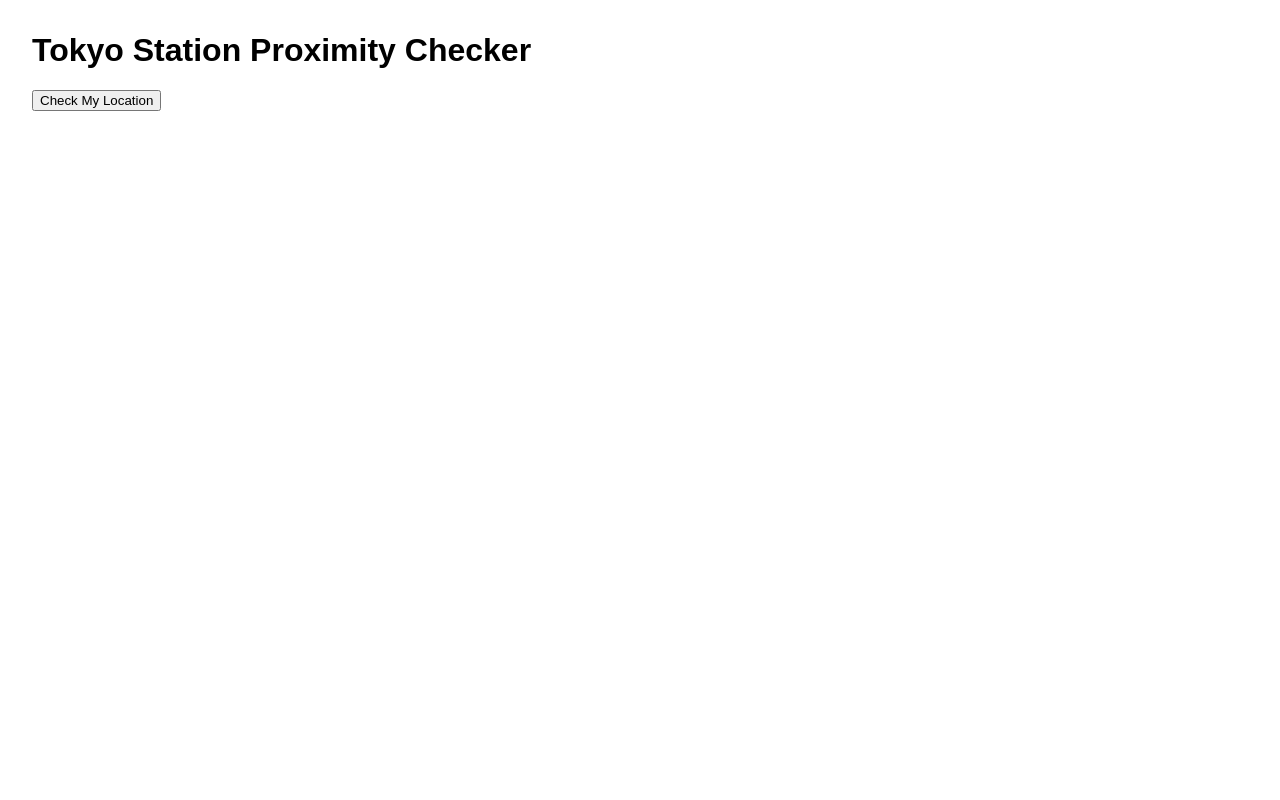
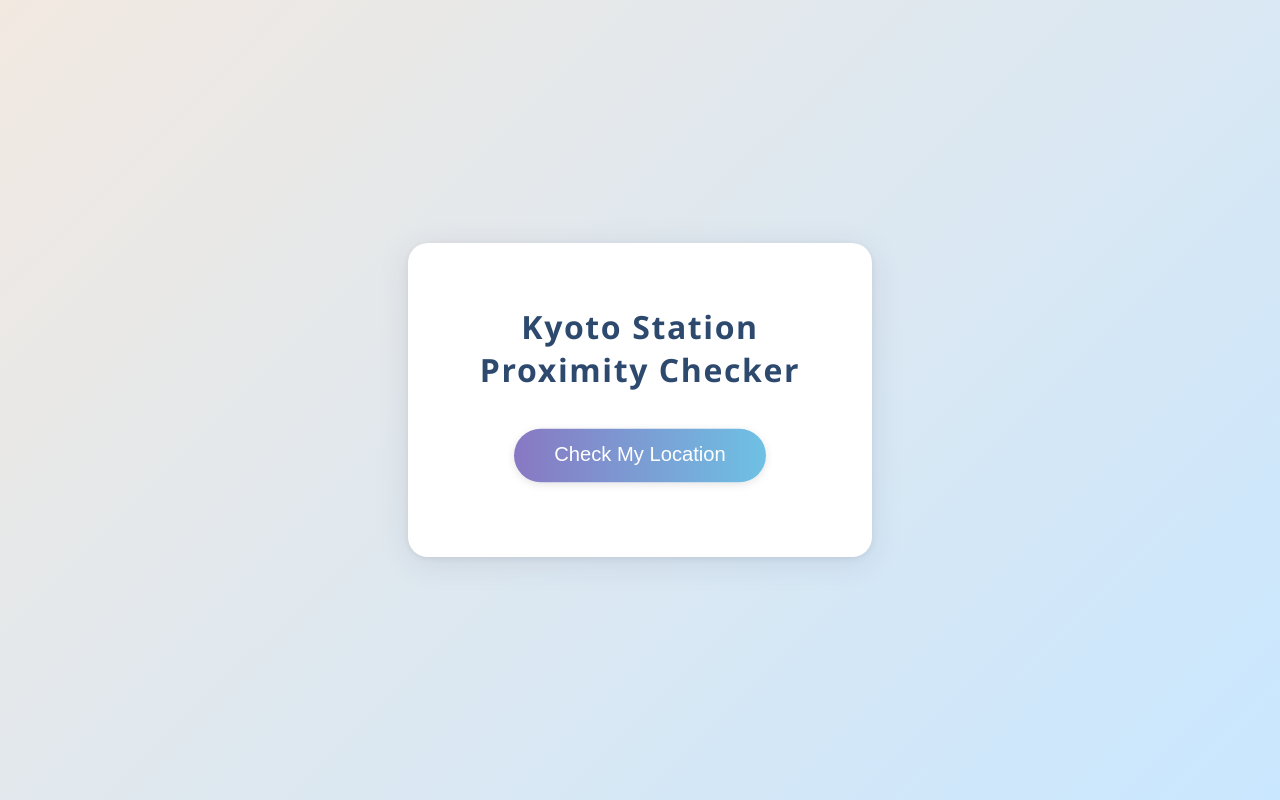
Before and after one commit to gaoshanxx/utk, a plain HTML site: page index.html in a window 1280 px wide. Both pictures are taken after a click on the button "Check My Location". Drawn offline with Linux system fonts and the light colour scheme.

Commit message:
Update index.html for Kyoto

```diff
--- a/index.html
+++ b/index.html
@@ -2,21 +2,74 @@
 <html lang="en">
 <head>
   <meta charset="UTF-8">
-  <title>Tokyo Station Proximity Message</title>
+  <title>Kyoto Station Proximity Message</title>
   <style>
-    body { font-family: sans-serif; margin: 2em; }
-    #message { font-size: 1.5em; color: #2d4a6e; margin-top: 2em; }
-    #error { color: #b30000; margin-top: 2em; }
+    body {
+      font-family: 'Segoe UI', Arial, sans-serif;
+      margin: 0;
+      min-height: 100vh;
+      background: linear-gradient(135deg, #f2e9e1 0%, #c9e7ff 100%);
+      display: flex;
+      flex-direction: column;
+      align-items: center;
+      justify-content: center;
+    }
+    .container {
+      background: #fff;
+      border-radius: 20px;
+      box-shadow: 0 6px 32px rgba(50,50,93,.1), 0 1.5px 6px rgba(0,0,0,.07);
+      padding: 2.5em 2em;
+      text-align: center;
+      max-width: 400px;
+    }
+    h1 {
+      color: #2d4a6e;
+      font-size: 2em;
+      margin-bottom: 1em;
+      font-weight: 700;
+      letter-spacing: 0.05em;
+    }
+    #checkBtn {
+      background: linear-gradient(90deg, #6ec1e4, #8878c3);
+      color: white;
+      border: none;
+      outline: none;
+      font-size: 1.2em;
+      padding: 0.75em 2em;
+      border-radius: 40px;
+      box-shadow: 0 2px 8px rgba(0,0,0,.11);
+      cursor: pointer;
+      transition: background 0.3s, transform 0.2s;
+      margin-top: .5em;
+    }
+    #checkBtn:hover, #checkBtn:focus {
+      background: linear-gradient(90deg, #8878c3, #6ec1e4);
+      transform: translateY(-2px) scale(1.05);
+    }
+    #message {
+      font-size: 1.4em;
+      color: #007944;
+      margin-top: 1.5em;
+      font-weight: 600;
+    }
+    #error {
+      color: #b30000;
+      margin-top: 1.2em;
+      font-size: 1em;
+      font-weight: 500;
+    }
   </style>
 </head>
 <body>
-  <h1>Tokyo Station Proximity Checker</h1>
-  <button id="checkBtn">Check My Location</button>
-  <div id="message"></div>
-  <div id="error"></div>
+  <div class="container">
+    <h1>Kyoto Station Proximity Checker</h1>
+    <button id="checkBtn">Check My Location</button>
+    <div id="message"></div>
+    <div id="error"></div>
+  </div>
   <script>
-    // Tokyo Station coordinates
-    const TOKYO_STATION = { lat: 35.681236, lng: 139.767125 };
+    // Kyoto Station coordinates
+    const KYOTO_STATION = { lat: 34.985849, lng: 135.758766 };
     // Proximity radius in meters
     const RADIUS_METERS = 300;
 
@@ -42,12 +95,12 @@
       navigator.geolocation.getCurrentPosition(
         function(pos) {
           const { latitude, longitude } = pos.coords;
-          const dist = haversineDistance(latitude, longitude, TOKYO_STATION.lat, TOKYO_STATION.lng);
+          const dist = haversineDistance(latitude, longitude, KYOTO_STATION.lat, KYOTO_STATION.lng);
           if (dist <= RADIUS_METERS) {
-            document.getElementById('message').textContent = 'You are near Tokyo Station!';
+            document.getElementById('message').textContent = 'You are near Kyoto Station!';
           } else {
             document.getElementById('message').textContent = '';
-            document.getElementById('error').textContent = 'Sorry, you are not near Tokyo Station.';
+            document.getElementById('error').textContent = 'Sorry, you are not near Kyoto Station.';
           }
         },
         function(err) {
```
